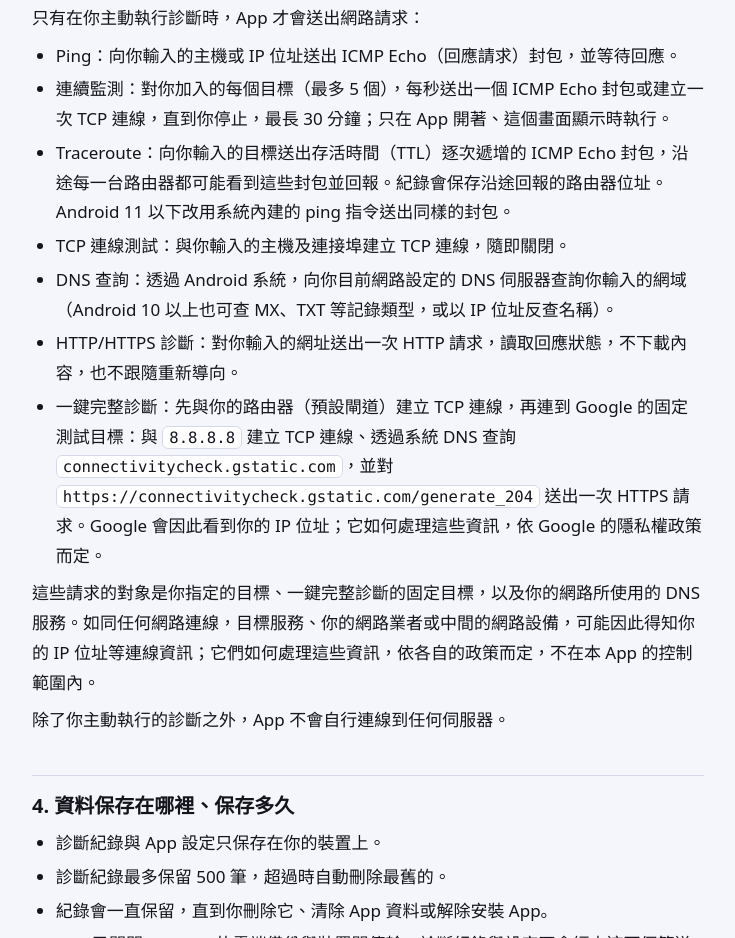
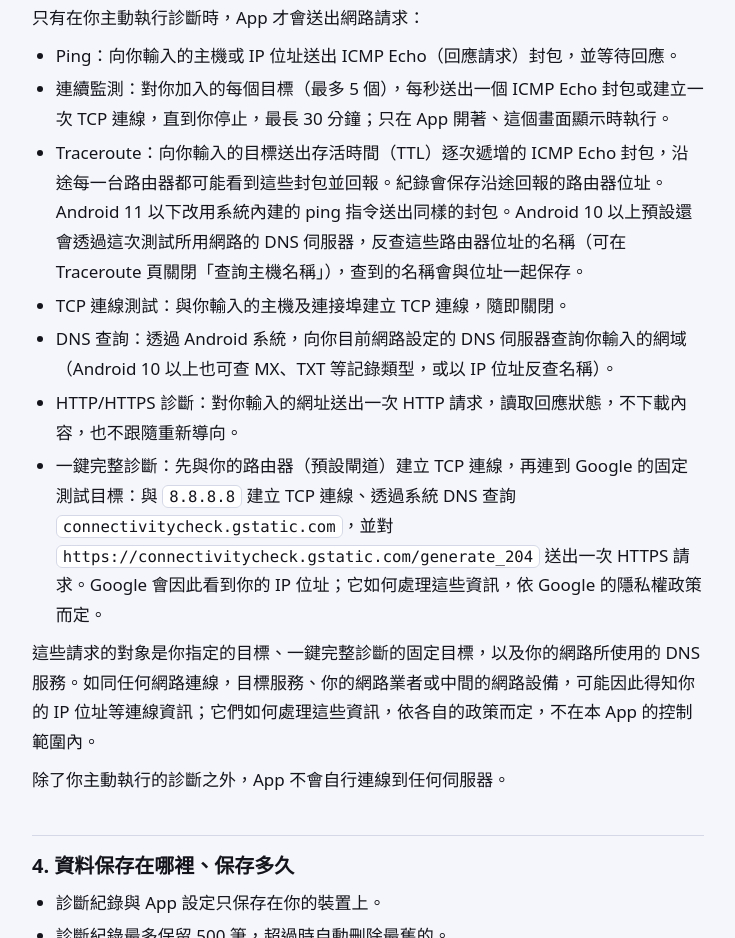
Before and after one commit to kanevanstudio/frequlio-privacy, a plain HTML site: page index.html in a window 1280 px wide. Shown: the part 1810-2748 px from the top of the page, without its empty margins (272-1007 px from the left). Drawn offline with Linux system fonts and the light colour scheme.

Commit message:
Describe Traceroute host name lookups (Android 10+, can be turned off)
Co-Authored-By: Claude Opus 5.5 <noreply@anthropic.com>

```diff
--- a/index.html
+++ b/index.html
@@ -49,7 +49,7 @@
 <ul>
 <li>Ping：向你輸入的主機或 IP 位址送出 ICMP Echo（回應請求）封包，並等待回應。</li>
 <li>連續監測：對你加入的每個目標（最多 5 個），每秒送出一個 ICMP Echo 封包或建立一次 TCP 連線，直到你停止，最長 30 分鐘；只在 App 開著、這個畫面顯示時執行。</li>
-<li>Traceroute：向你輸入的目標送出存活時間（TTL）逐次遞增的 ICMP Echo 封包，沿途每一台路由器都可能看到這些封包並回報。紀錄會保存沿途回報的路由器位址。Android 11 以下改用系統內建的 ping 指令送出同樣的封包。</li>
+<li>Traceroute：向你輸入的目標送出存活時間（TTL）逐次遞增的 ICMP Echo 封包，沿途每一台路由器都可能看到這些封包並回報。紀錄會保存沿途回報的路由器位址。Android 11 以下改用系統內建的 ping 指令送出同樣的封包。Android 10 以上預設還會透過這次測試所用網路的 DNS 伺服器，反查這些路由器位址的名稱（可在 Traceroute 頁關閉「查詢主機名稱」），查到的名稱會與位址一起保存。</li>
 <li>TCP 連線測試：與你輸入的主機及連接埠建立 TCP 連線，隨即關閉。</li>
 <li>DNS 查詢：透過 Android 系統，向你目前網路設定的 DNS 伺服器查詢你輸入的網域（Android 10 以上也可查 MX、TXT 等記錄類型，或以 IP 位址反查名稱）。</li>
 <li>HTTP/HTTPS 診斷：對你輸入的網址送出一次 HTTP 請求，讀取回應狀態，不下載內容，也不跟隨重新導向。</li>
```
Also changed, not shown: en.html (+1 -1 lines).
